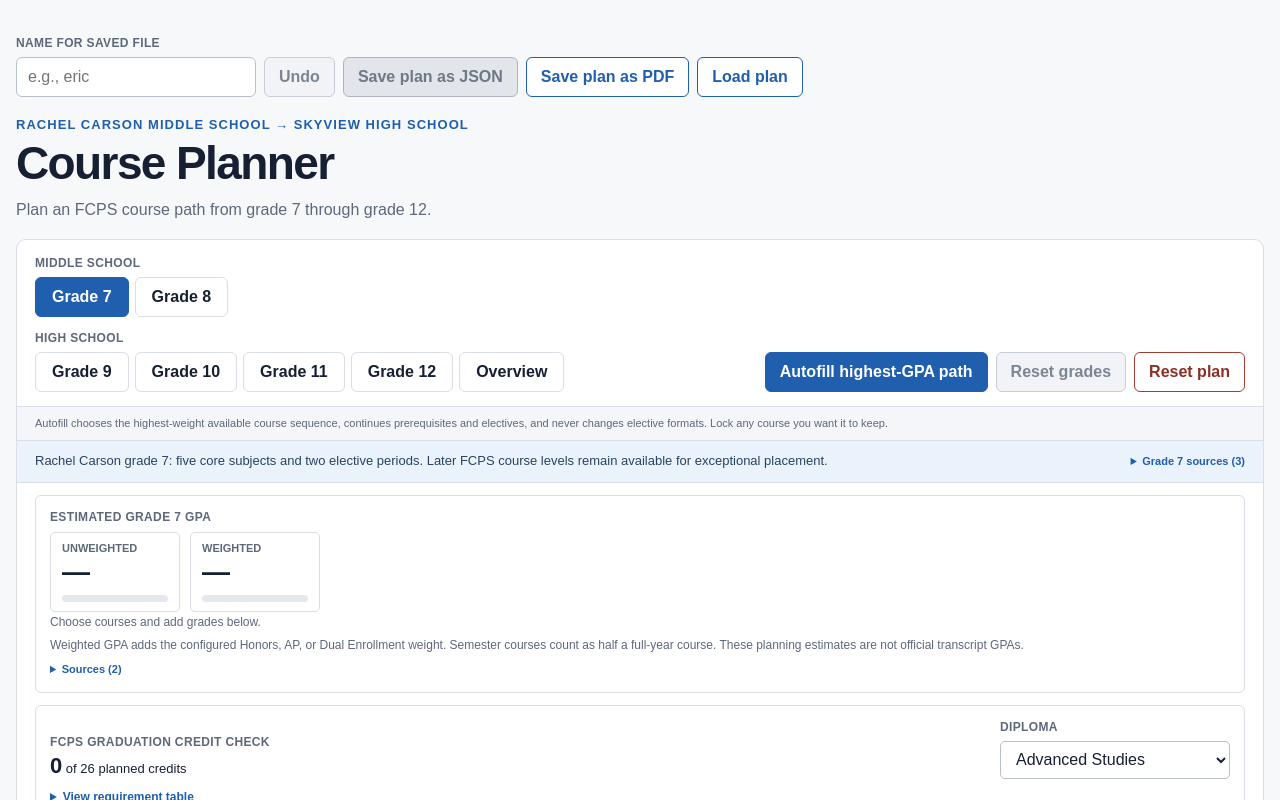
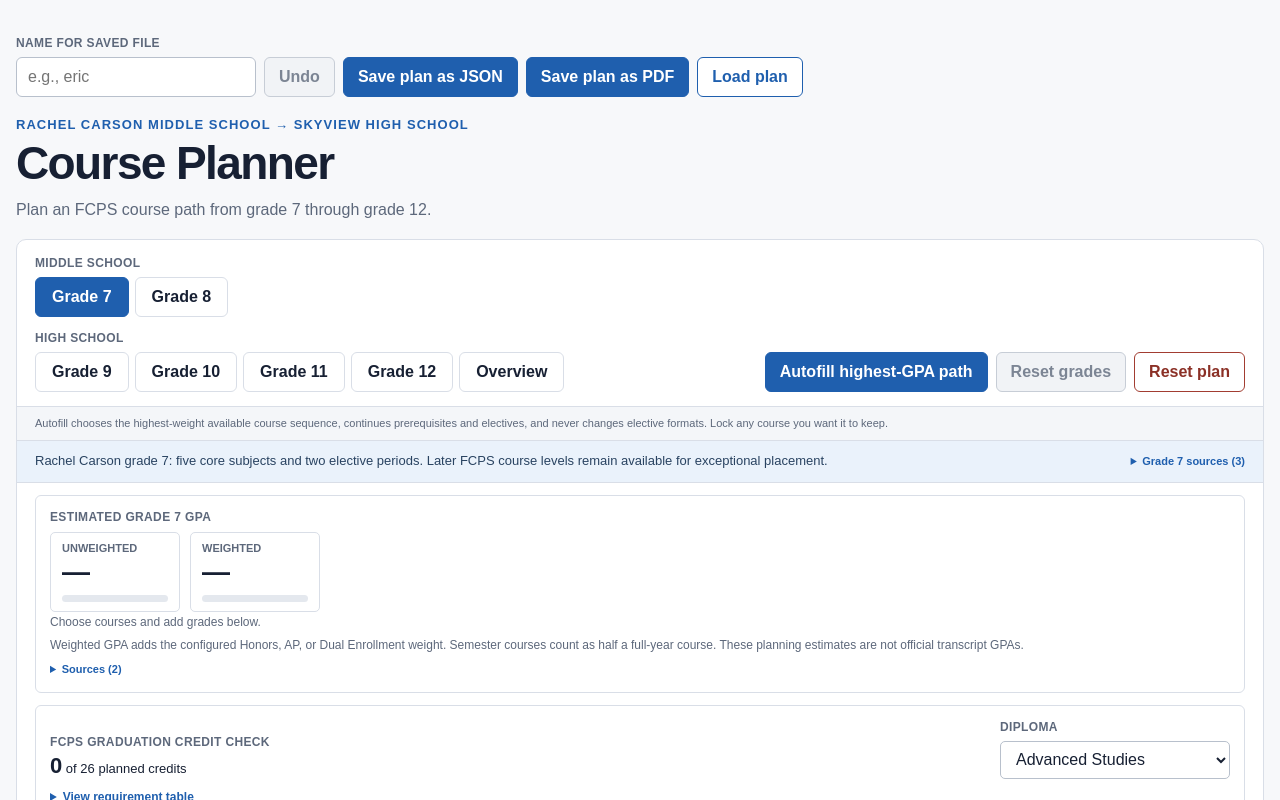
Before and after one commit to bishoppawn1/curriculum-chooser, a React (Vite) app: page / in a window 1280 px wide. Shown: the top 800 px of the page. Built offline with nearby package versions, Linux system fonts and the light colour scheme.

Commit message:
Align plan export controls

```diff
--- a/src/App.tsx
+++ b/src/App.tsx
@@ -2172,6 +2172,13 @@ export default function App() {
   }
 
   function savePlanAsJson() {
+    if (!planFileStem(studentName)) {
+      setNameError("Enter your name before saving the plan as JSON.");
+      nameInputRef.current?.focus();
+      return;
+    }
+
+    setNameError("");
     const savedAt = new Date();
     const fileName = planFileName(studentName, savedAt);
     const contents = JSON.stringify(exportedPlan(studentName, selections, lockedSelections, priorCourses, priorCourseGrades, diplomaType, eligibilityChecks, grade, isOverview, savedAt), null, 2);
@@ -2294,8 +2301,8 @@ export default function App() {
             {nameError && <span className="plan-name-error" id="plan-name-error" role="alert">{nameError}</span>}
           </label>
           <button type="button" className="undo-button" disabled={!undoStack.length} onClick={undoLastChange}>Undo</button>
-          <button type="button" className="json-save-button" disabled={!planFileStem(studentName)} onClick={savePlanAsJson}>Save plan as JSON</button>
-          <button type="button" className="print-button" onClick={savePlanAsPdf}>Save plan as PDF</button>
+          <button type="button" className="plan-save-button" onClick={savePlanAsJson}>Save plan as JSON</button>
+          <button type="button" className="plan-save-button" onClick={savePlanAsPdf}>Save plan as PDF</button>
           <input ref={loadInputRef} className="sr-only" type="file" accept=".json,.pdf,application/json,application/pdf" onChange={loadPlanFromFile} />
           <button type="button" className="load-button" onClick={() => loadInputRef.current?.click()}>Load plan</button>
           {loadMessage && <p className={`load-message load-message-${loadMessage.kind}`} role="status">{loadMessage.text}</p>}
--- a/src/styles.css
+++ b/src/styles.css
@@ -24,9 +24,8 @@ main { width: min(1380px, calc(100% - 32px)); margin: 0 auto; padding: 36px 0 28
 .undo-button { min-height: 40px; padding: 0 14px; border: 1px solid var(--primary); border-radius: 6px; background: white; color: var(--primary); cursor: pointer; font-weight: 700; }
 .undo-button:hover:not(:disabled) { background: var(--primary-soft); }
 .undo-button:disabled { border-color: #c7cdd6; background: #f1f3f6; color: #7c8594; cursor: not-allowed; }
-.json-save-button { min-height: 40px; padding: 0 14px; border: 1px solid var(--primary); border-radius: 6px; background: var(--primary); color: white; cursor: pointer; font-weight: 700; }
-.json-save-button:hover { background: #194f92; }
-.json-save-button:disabled { border-color: #aeb5c0; background: #e2e5ea; color: #6f7886; cursor: not-allowed; }
+.plan-save-button { flex: none; min-height: 40px; padding: 0 14px; border: 1px solid var(--primary); border-radius: 6px; background: var(--primary); color: white; cursor: pointer; font-weight: 700; }
+.plan-save-button:hover { background: #194f92; }
 .eyebrow { margin: 0 0 7px; color: var(--primary); font-size: 13px; font-weight: 700; letter-spacing: .08em; text-transform: uppercase; }
 h1 { margin: 0; font-size: clamp(30px, 5vw, 46px); line-height: 1.08; letter-spacing: -.035em; }
 .intro { margin: 12px 0 0; color: var(--muted); font-size: 16px; }
@@ -50,8 +49,6 @@ h1 { margin: 0; font-size: clamp(30px, 5vw, 46px); line-height: 1.08; letter-spa
 .autofill-guidance { display: flex; align-items: center; justify-content: space-between; gap: 12px; padding: 9px 18px; border-top: 1px solid var(--border); background: #f4f6f9; }
 .autofill-guidance p { margin: 0; color: var(--muted); font-size: 11px; line-height: 1.4; }
 .autofill-message { flex: none; color: var(--success) !important; font-weight: 700; }
-.print-button { flex: none; min-height: 40px; padding: 0 14px; border: 1px solid var(--primary); border-radius: 6px; background: white; color: var(--primary); cursor: pointer; font-weight: 700; }
-.print-button:hover { background: var(--primary-soft); }
 .load-button { min-height: 40px; padding: 0 14px; border: 1px solid var(--primary); border-radius: 6px; background: white; color: var(--primary); cursor: pointer; font-weight: 700; }
 .load-button:hover { background: var(--primary-soft); }
 .load-message { flex-basis: 100%; margin: 2px 0 0; font-size: 12px; line-height: 1.4; }
```
Also changed, not shown: 1 other file (tests, documents, lock files or other folders).
